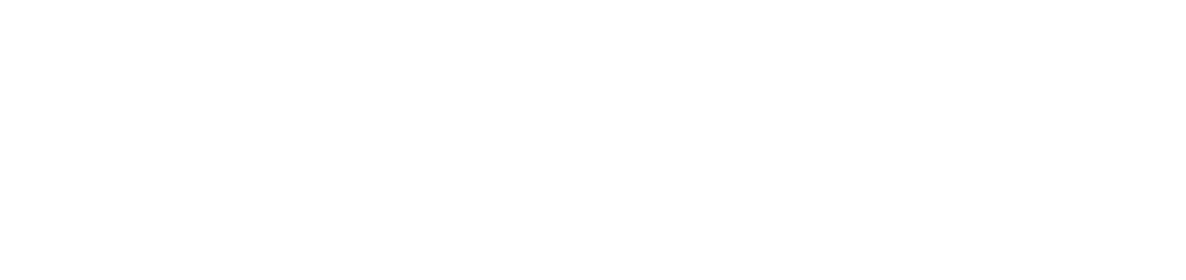
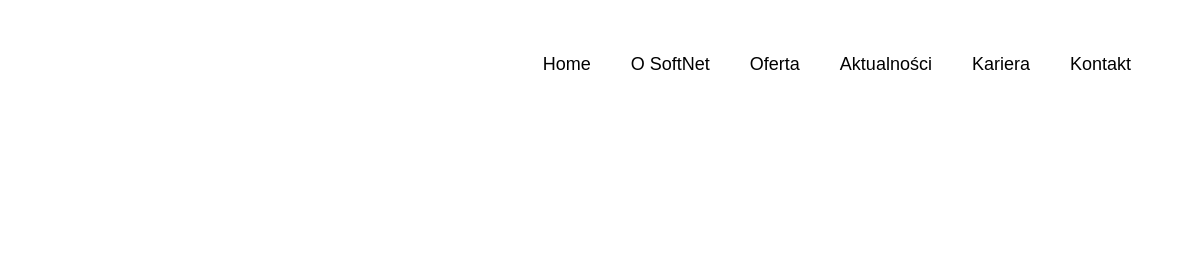
Before and after one commit to Redpike/softnet-website, a Gatsby site: page / in a window 1280 px wide. Shown: the top 280 px of the page, 94-1280 px from the left. Built offline with nearby package versions, Linux system fonts and the light colour scheme; Gatsby itself is replaced by a stand-in of ours.

Commit message:
Create separated component for menu, add DesktopMenu component

```diff
--- a/src/assets/styles/theme.js
+++ b/src/assets/styles/theme.js
@@ -21,7 +21,8 @@
     },
     mq: {
         huge: `@media (min-width: 1440px;)`,
+        desktop_lt: `@media (max-width: 1023px)`,
         desktop: `@media (min-width: 1024px)`,
-        tablet: `@media (mix-width: 768px)`
+        tablet: `@media (min-width: 768px)`
     }
 };
--- /dev/null
+++ b/src/components/DesktopMenu/DesktopMenu.js
@@ -0,0 +1,49 @@
+import React from 'react';
+import { Link } from 'gatsby';
+import styled from 'styled-components';
+import PropTypes from 'prop-types';
+import menuItems from '../../shared/MenuItems';
+
+const DesktopMenuWrapper = styled.div`
+    ${({ theme }) => theme.mq.desktop_lt} {
+        display: none;
+    }
+`;
+
+const MenuLinksWrapper = styled.ul`
+    margin: 0;
+    padding: 0;
+    display: flex;
+    flex-direction: row;
+    justify-content: space-between;
+`;
+
+const MenuLink = styled.li`
+    margin: 0 20px;
+    list-style: none;
+    font-family: ${({ theme }) => theme.font.family.montserrat};
+    font-size: 1.8rem;
+`;
+
+const DesktopMenu = ({ isDesktop }) => (
+    <DesktopMenuWrapper>
+        <MenuLinksWrapper>
+            {menuItems.map(item => (
+                <MenuLink key={item}>
+                    {item}
+                    {/* <Link to={item}>{item}</Link> */}
+                </MenuLink>
+            ))}
+        </MenuLinksWrapper>
+    </DesktopMenuWrapper>
+);
+
+DesktopMenu.propTypes = {
+    isDesktop: PropTypes.bool
+};
+
+DesktopMenu.defaultProps = {
+    isDesktop: true
+};
+
+export default DesktopMenu;
--- a/src/components/Hamburger/Hamburger.js
+++ b/src/components/Hamburger/Hamburger.js
@@ -9,7 +9,6 @@
     position: relative;
     right: -15px;
     z-index: 9999;
-
     ${({ theme }) => theme.mq.desktop} {
         display: none;
     }
--- a/src/components/Header/Header.js
+++ b/src/components/Header/Header.js
@@ -4,6 +4,7 @@
 import { Link } from "gatsby";
 import Hamburger from "../Hamburger/Hamburger";
 import MobileMenu from "../MobileMenu/MobileMenu";
+import DesktopMenu from "../DesktopMenu/DesktopMenu";
 
 const HeaderWrapper = styled.nav`
     padding: 35px;
@@ -46,6 +47,7 @@
     return (
         <HeaderWrapper>
             <Link to="/"><HeaderLogo /></Link>
+            <DesktopMenu />
             <Hamburger onClick={toggleMobileMenu} isOpen={isMenuOpen} />
             <MobileMenu isOpen={isMenuOpen} />
         </HeaderWrapper>
--- a/src/components/MobileMenu/MobileMenu.js
+++ b/src/components/MobileMenu/MobileMenu.js
@@ -1,6 +1,7 @@
 import React from 'react';
 import styled from 'styled-components';
 import PropTypes from 'prop-types';
+import menuItems from '../../shared/MenuItems';
 
 const MobileMenuWrapper = styled.div`
     position: fixed;
@@ -41,12 +42,6 @@
     transition: opacity .25s .2s ease-in-out;
 `;
 
-const menuItems = [
-    'Home',
-    'SoftNet',
-    'Praca'
-];
-
 const MobileMenu = ({ isOpen }) => (
     <MobileMenuWrapper isOpen={isOpen}>
         <MobileMenuLinksWrapper>
--- /dev/null
+++ b/src/shared/MenuItems.js
@@ -0,0 +1,10 @@
+const menuItems = [
+    'Home',
+    'O SoftNet',
+    'Oferta',
+    'Aktualności',
+    'Kariera',
+    'Kontakt'
+];
+
+export default menuItems;
```
